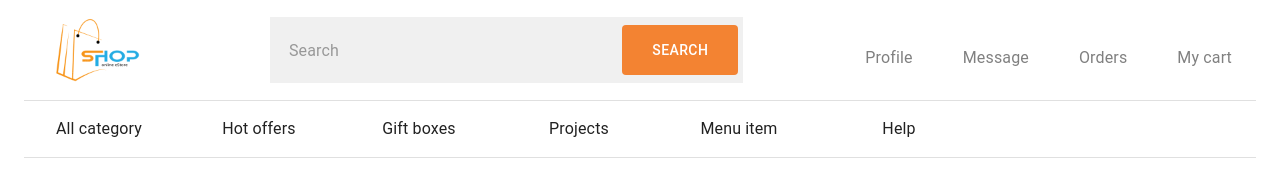
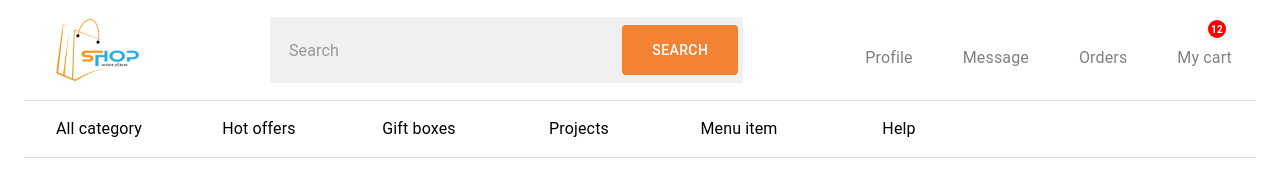
Before and after one commit to Ilkhomov-web/Next-eCommerce, a Next.js app: page / in a window 1280 px wide. Shown: the top 196 px of the page. Built offline with nearby package versions, Linux system fonts and the light colour scheme; no server answers; some icons are missing.

Commit message:
some change

```diff
--- a/app/components/Navbar.tsx
+++ b/app/components/Navbar.tsx
@@ -129,6 +129,27 @@ export default function Navbar() {
                 }}
               >
                 <ShoppingCartIcon />
+                <Box
+                  sx={{
+                    position: "absolute",
+                    top: "20px",
+                    right: "30px",
+                    background: "red",
+                    width: "18px",
+                    height: "18px",
+                    borderRadius: "50%",
+                    display: "flex",
+                    justifyContent: "center",
+                    alignItems: "center",
+                    color: "white",
+                    fontSize: "10px",
+                    fontWeight: "bold",
+                    boxShadow: "0 2px 4px rgba(0,0,0,0.1)",
+                    transition: "background 0.3s",
+                  }}
+                >
+                  12
+                </Box>
                 <Typography>My cart</Typography>
               </Box>
             </Box>
@@ -142,6 +163,7 @@ export default function Navbar() {
             alignItems: "center",
             borderBottom: "1px solid #e0e0e0",
             gap: "10px",
+            color: "black",
           }}
         >
           <ListItem
--- a/app/components/ProductCard.tsx
+++ b/app/components/ProductCard.tsx
@@ -11,8 +11,26 @@ interface Props {
 
 const ProductCard = ({ data }: Props) => {
   const [addBasket, setAddBasket] = useState(false);
+  const [cardStock, setCardStock] = useState(0);
+
   const hadnleAddToBasket = () => {
     setAddBasket(true);
+    setCardStock(1);
+  };
+
+  const handleAddBasket = () => {
+    const newStock = cardStock + 1;
+    setCardStock(newStock);
+  };
+
+  const removeBasket = () => {
+    const newStock = cardStock - 1;
+    if (newStock >= 0) {
+      setCardStock(newStock);
+      if (newStock === 0) {
+        setAddBasket(false);
+      }
+    }
   };
 
   const discountedPrice =
@@ -34,7 +52,7 @@ const ProductCard = ({ data }: Props) => {
       }}
     >
       <Box component={"img"} src={data.thumbnail} width={"100%"}></Box>
-      <Typography variant="h6">
+      <Typography variant="h6" color="black">
         {data.title.substring(0, 15) + "..."}
       </Typography>
       <Box
@@ -55,9 +73,11 @@ const ProductCard = ({ data }: Props) => {
             gap: "5px",
           }}
         >
-          <ChatIcon />
+          <ChatIcon sx={{ color: "gray" }} />
           {data.reviews.map((review, index) => (
-            <Typography key={index}>{review.rating}</Typography>
+            <Typography color="black" key={index}>
+              {review.rating}
+            </Typography>
           ))}
         </Box>
       </Box>
@@ -89,10 +109,11 @@ const ProductCard = ({ data }: Props) => {
 
                 fontWeight: "bold",
               }}
+              onClick={handleAddBasket}
             >
               +
             </Button>
-            <Typography>0</Typography>
+            <Typography>{cardStock}</Typography>
             <Button
               sx={{
                 backgroundColor: "white",
@@ -100,6 +121,7 @@ const ProductCard = ({ data }: Props) => {
                 border: "1px solid #0B76FF",
                 fontWeight: "bold",
               }}
+              onClick={removeBasket}
             >
               -
             </Button>
```
